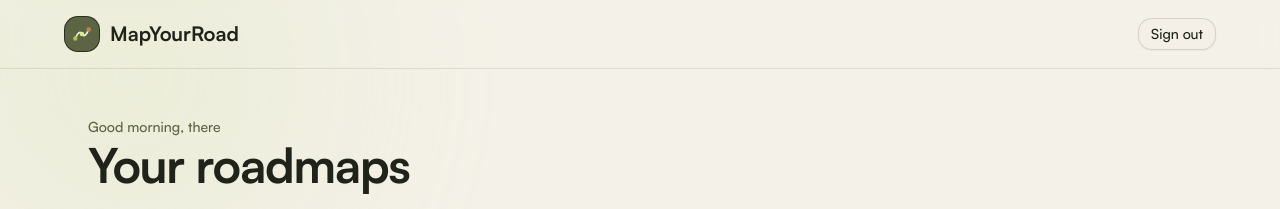
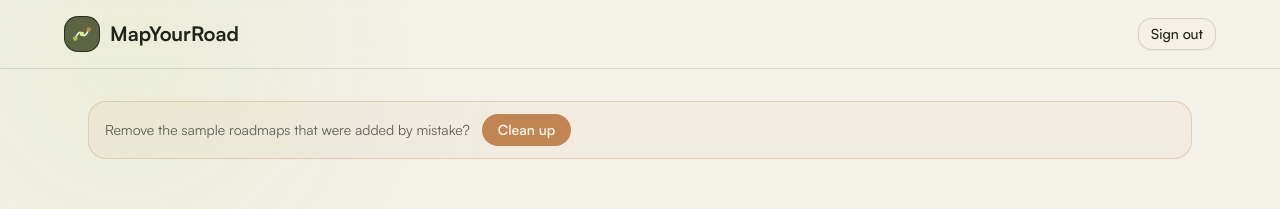
Before and after one commit to sreyashp07/MapYourRoad, a Next.js app: page /dashboard in a window 1280 px wide. Shown: the top 209 px of the page. Built offline with nearby package versions, Linux system fonts and the light colour scheme; no server answers.

Commit message:
chore(dashboard): add temporary cleanup button for seeded roadmaps

```diff
--- a/src/app/dashboard/page.tsx
+++ b/src/app/dashboard/page.tsx
@@ -2,6 +2,7 @@ import { auth, signOut } from "@/auth";
 import { Logo } from "@/components/brand/logo";
 import { Button } from "@/components/ui/button";
 import { DashboardClient } from "@/components/dashboard/dashboard-client";
+import { CleanupButton } from "@/components/dashboard/cleanup-button";
 import { listRoadmaps } from "@/features/roadmaps/actions";
 
 export const metadata = { title: "Dashboard" };
@@ -60,6 +61,9 @@ export default async function DashboardPage() {
       </header>
 
       <div className="relative">
+        <div className="mx-auto max-w-6xl px-4 pt-8 sm:px-6">
+          <CleanupButton />
+        </div>
         <DashboardClient
           name={name}
           roadmaps={roadmaps}
--- /dev/null
+++ b/src/components/dashboard/cleanup-button.tsx
@@ -0,0 +1,33 @@
+"use client";
+
+import { useState, useTransition } from "react";
+import { useRouter } from "next/navigation";
+import { cleanupSeeded } from "@/features/community/cleanup-action";
+
+export function CleanupButton() {
+  const [pending, startTransition] = useTransition();
+  const [msg, setMsg] = useState("");
+  const router = useRouter();
+
+  return (
+    <div className="border-clay/30 bg-clay/5 mb-6 flex items-center gap-3 rounded-2xl border px-4 py-3">
+      <p className="text-ink/70 text-sm">
+        Remove the sample roadmaps that were added by mistake?
+      </p>
+      <button
+        onClick={() =>
+          startTransition(async () => {
+            const res = await cleanupSeeded();
+            setMsg(res.ok ? `Removed ${res.deleted}` : (res.error ?? "Failed"));
+            router.refresh();
+          })
+        }
+        disabled={pending}
+        className="bg-clay text-cream rounded-full px-4 py-1.5 text-sm font-semibold hover:opacity-90"
+      >
+        {pending ? "Cleaning…" : "Clean up"}
+      </button>
+      {msg && <span className="text-ink/50 text-sm">{msg}</span>}
+    </div>
+  );
+}
--- /dev/null
+++ b/src/features/community/cleanup-action.ts
@@ -0,0 +1,32 @@
+"use server";
+
+import { revalidatePath } from "next/cache";
+import { auth } from "@/auth";
+import { dbConnect } from "@/lib/db/mongoose";
+import Roadmap from "@/models/Roadmap";
+
+const SEED_TITLES = [
+  "Frontend Engineering",
+  "Machine Learning",
+  "DSA Mastery",
+  "System Design",
+  "Deep Learning",
+  "DevOps & Cloud",
+  "Cybersecurity",
+];
+
+// Removes the accidentally-seeded sample roadmaps from the current user.
+export async function cleanupSeeded() {
+  const session = await auth();
+  if (!session?.user?.id) return { ok: false, error: "Sign in first." };
+
+  await dbConnect();
+  const res = await Roadmap.deleteMany({
+    owner: session.user.id,
+    ownerName: "MapYourRoad Team",
+    title: { $in: SEED_TITLES },
+  });
+
+  revalidatePath("/dashboard");
+  return { ok: true, deleted: res.deletedCount ?? 0 };
+}
```
